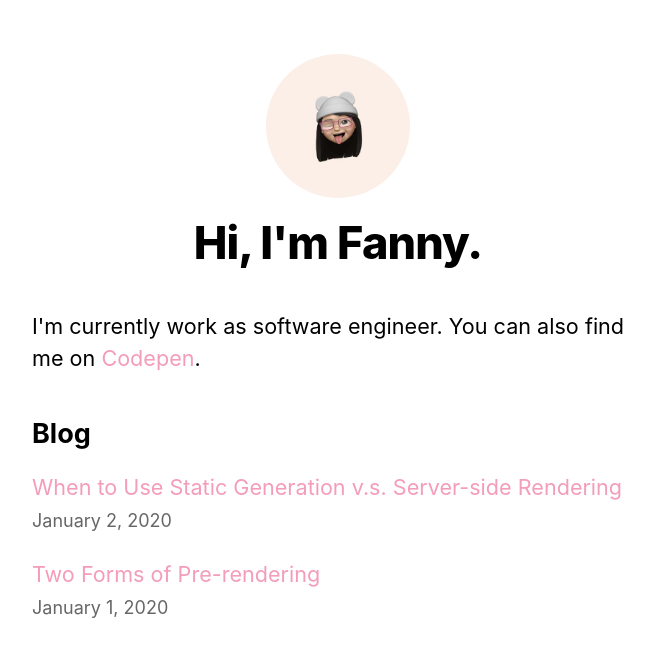
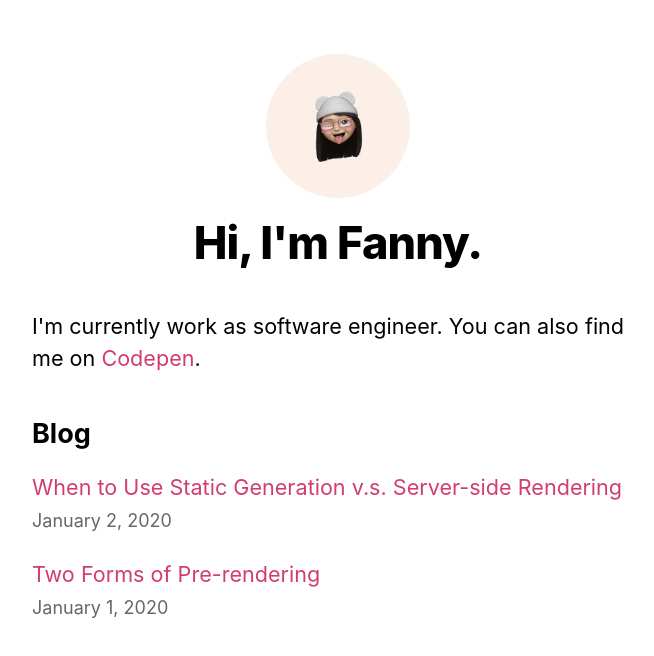
Before and after one commit to hellofanny/nextjs-blog, a Next.js app: page / in a window 1280 px wide. Shown: the top 656 px of the page, without its empty margins (302-956 px from the left). Built offline with nearby package versions, Linux system fonts and the light colour scheme.

Commit message:
Changes for better contrast color

```diff
--- a/styles/globals.css
+++ b/styles/globals.css
@@ -1,3 +1,7 @@
+:root {
+  --color-primary: #d23d71;
+}
+
 html,
 body {
   padding: 0;
@@ -13,7 +17,7 @@ body {
 }
 
 a {
-  color: #f49cbb;
+  color: var(--color-primary);
   text-decoration: none;
 }
 
```
